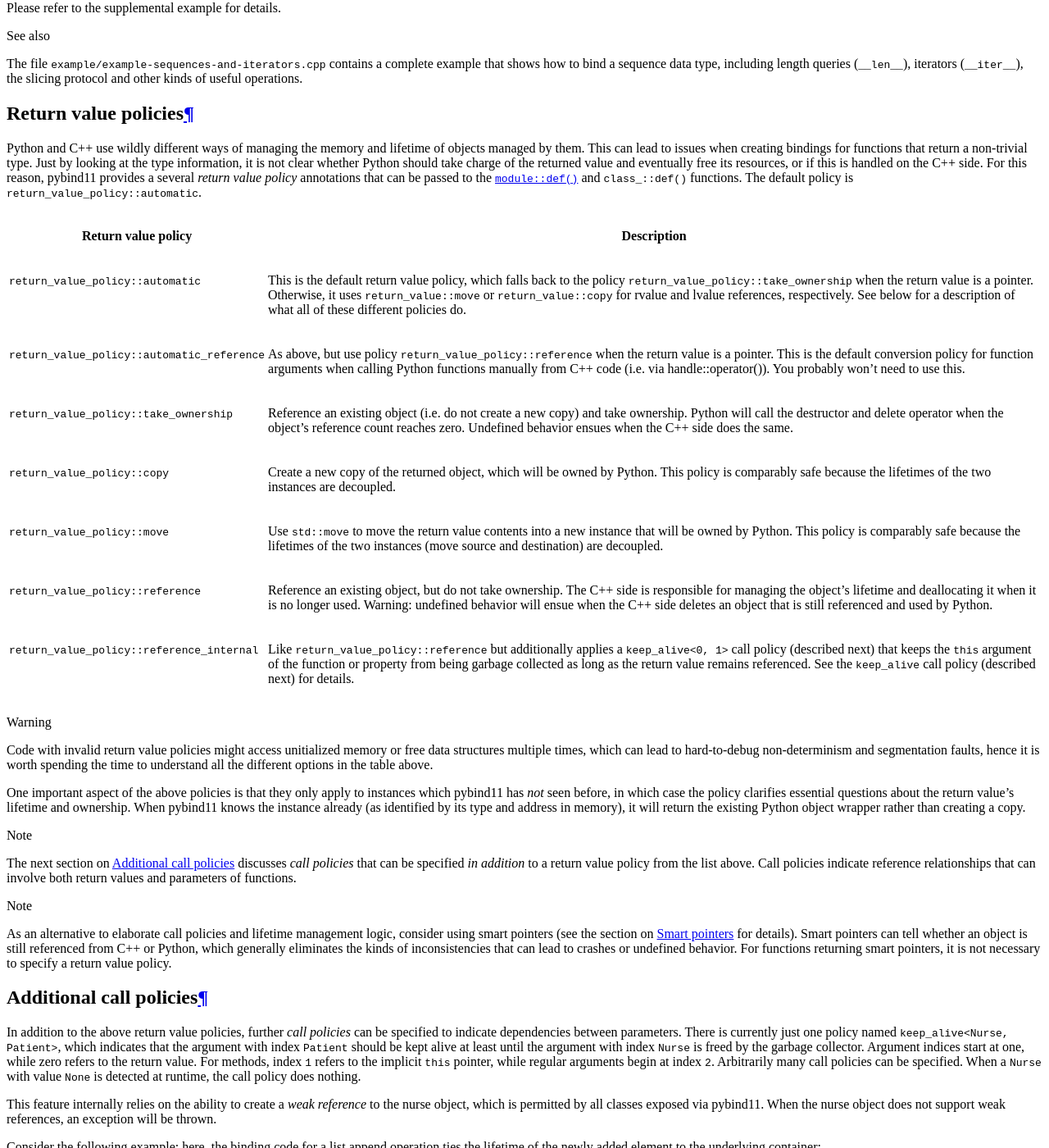
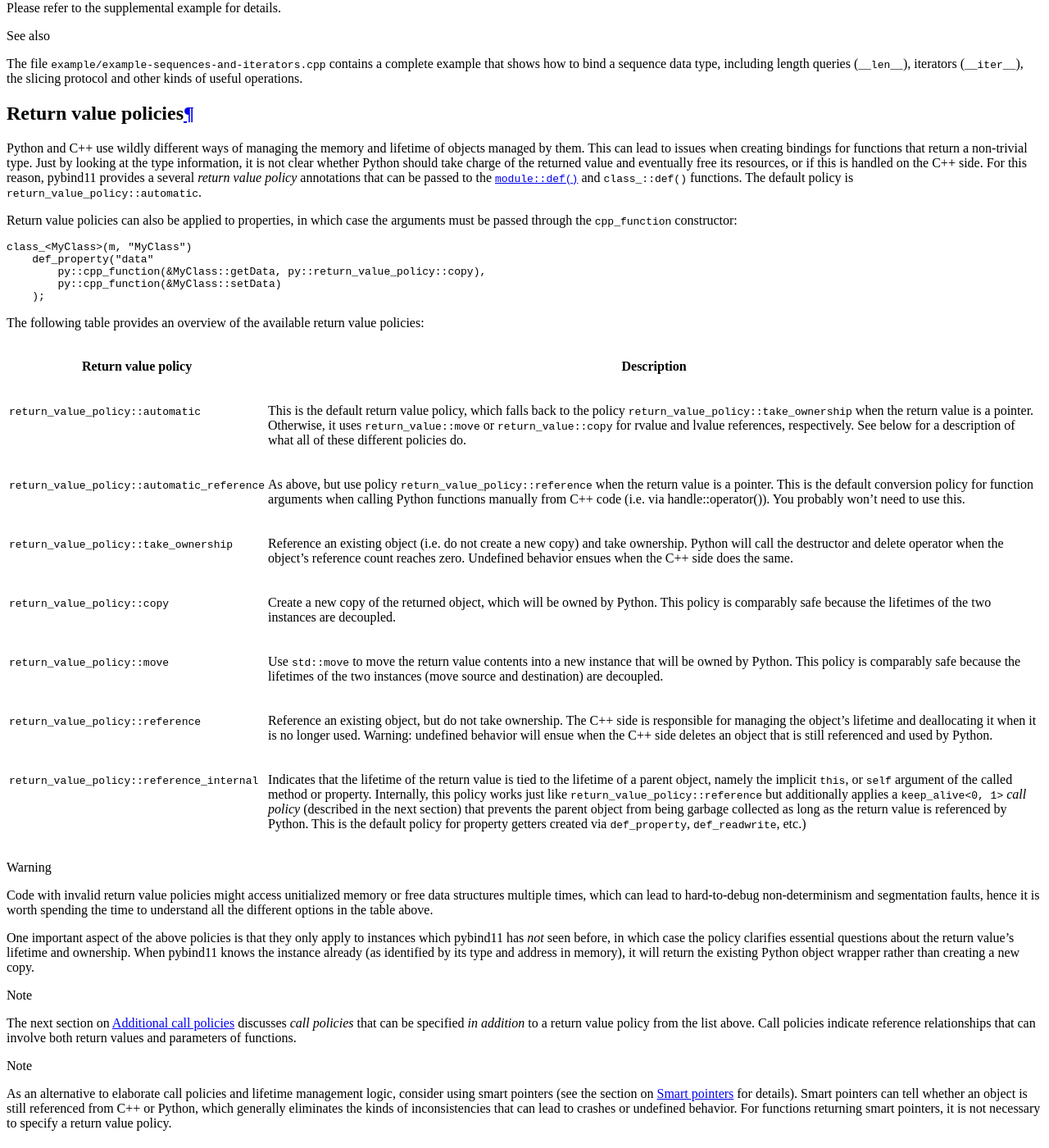
Before and after one commit to pybind/pybind11, a Sphinx documentation site: the page built from docs/advanced.rst, in a window 1280 px wide and 1400 px high, scrolled down 7727 px. Shown: the whole window at 82% size. Built offline with Sphinx 7.4.7 and the Read the Docs theme 2.0.0, drawn with Linux system fonts in a browser that asks for light colours.

Commit message:
documentation clarifications (fixes #346)

```diff
--- a/docs/advanced.rst
+++ b/docs/advanced.rst
@@ -582,6 +582,19 @@
 For this reason, pybind11 provides a several `return value policy` annotations
 that can be passed to the :func:`module::def` and :func:`class_::def`
 functions. The default policy is :enum:`return_value_policy::automatic`.
+
+Return value policies can also be applied to properties, in which case the
+arguments must be passed through the :class:`cpp_function` constructor:
+
+.. code-block:: cpp
+
+    class_<MyClass>(m, "MyClass")
+        def_property("data"
+            py::cpp_function(&MyClass::getData, py::return_value_policy::copy),
+            py::cpp_function(&MyClass::setData)
+        );
+
+The following table provides an overview of the available return value policies:
 
 .. tabularcolumns:: |p{0.5\textwidth}|p{0.45\textwidth}|
 
@@ -617,11 +630,14 @@
 |                                                  | it is no longer used. Warning: undefined behavior will ensue when the C++  |
 |                                                  | side deletes an object that is still referenced and used by Python.        |
 +--------------------------------------------------+----------------------------------------------------------------------------+
-| :enum:`return_value_policy::reference_internal`  | Like :enum:`return_value_policy::reference` but additionally applies a     |
-|                                                  | ``keep_alive<0, 1>`` call policy (described next) that keeps the           |
-|                                                  | ``this`` argument of the function or property from being garbage collected |
-|                                                  | as long as the return value remains referenced.  See the                   |
-|                                                  | :class:`keep_alive` call policy (described next) for details.              |
+| :enum:`return_value_policy::reference_internal`  | Indicates that the lifetime of the return value is tied to the lifetime    |
+|                                                  | of a parent object, namely the implicit ``this``, or ``self`` argument of  |
+|                                                  | the called method or property. Internally, this policy works just like     |
+|                                                  | :enum:`return_value_policy::reference` but additionally applies a          |
+|                                                  | ``keep_alive<0, 1>`` *call policy* (described in the next section) that    |
+|                                                  | prevents the parent object from being garbage collected as long as the     |
+|                                                  | return value is referenced by Python. This is the default policy for       |
+|                                                  | property getters created via ``def_property``, ``def_readwrite``, etc.)    |
 +--------------------------------------------------+----------------------------------------------------------------------------+
 
 .. warning::
@@ -636,7 +652,7 @@
 essential questions about the return value's lifetime and ownership.  When
 pybind11 knows the instance already (as identified by its type and address in
 memory), it will return the existing Python object wrapper rather than creating
-a copy.
+a new copy.
 
 .. note::
 
```
